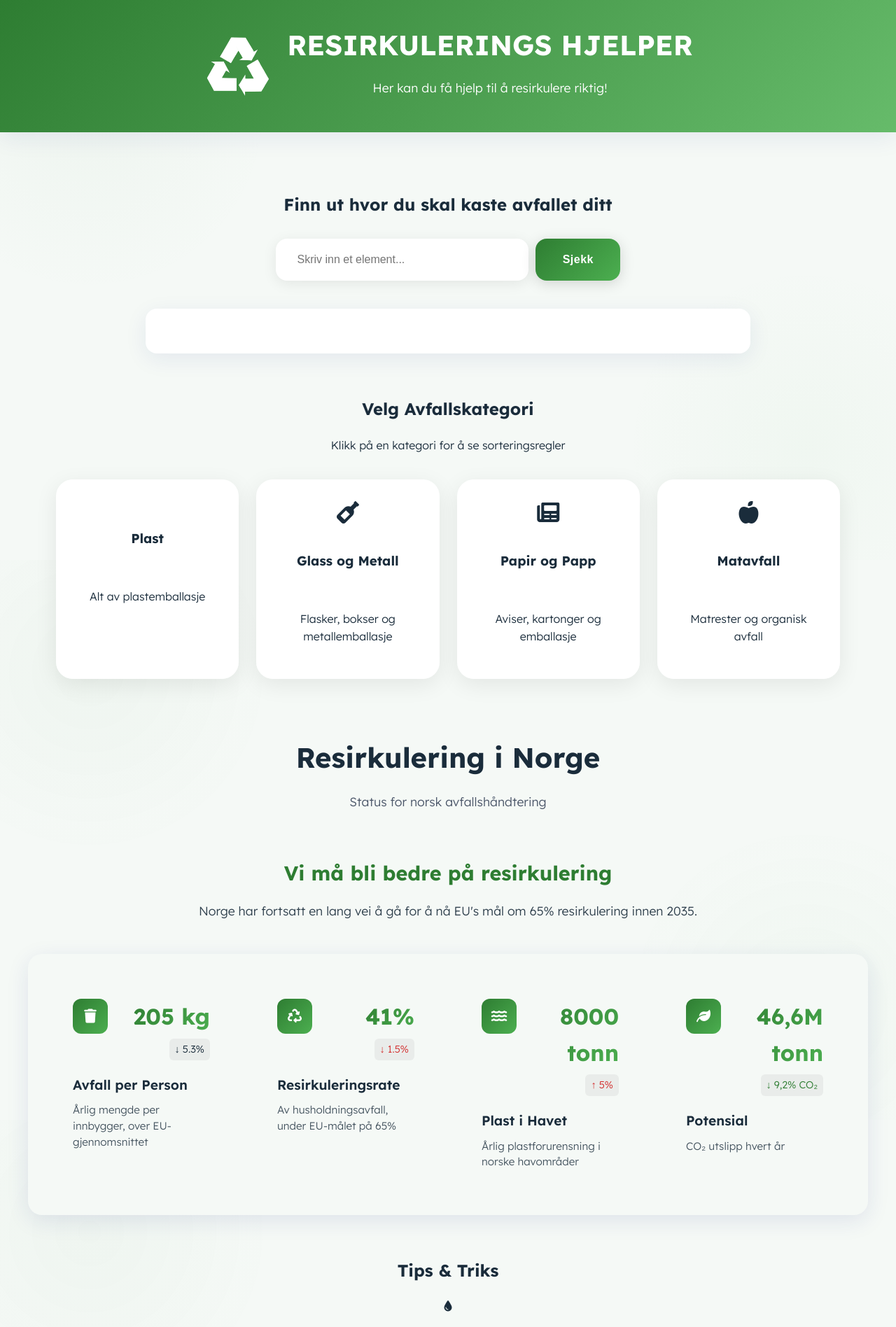
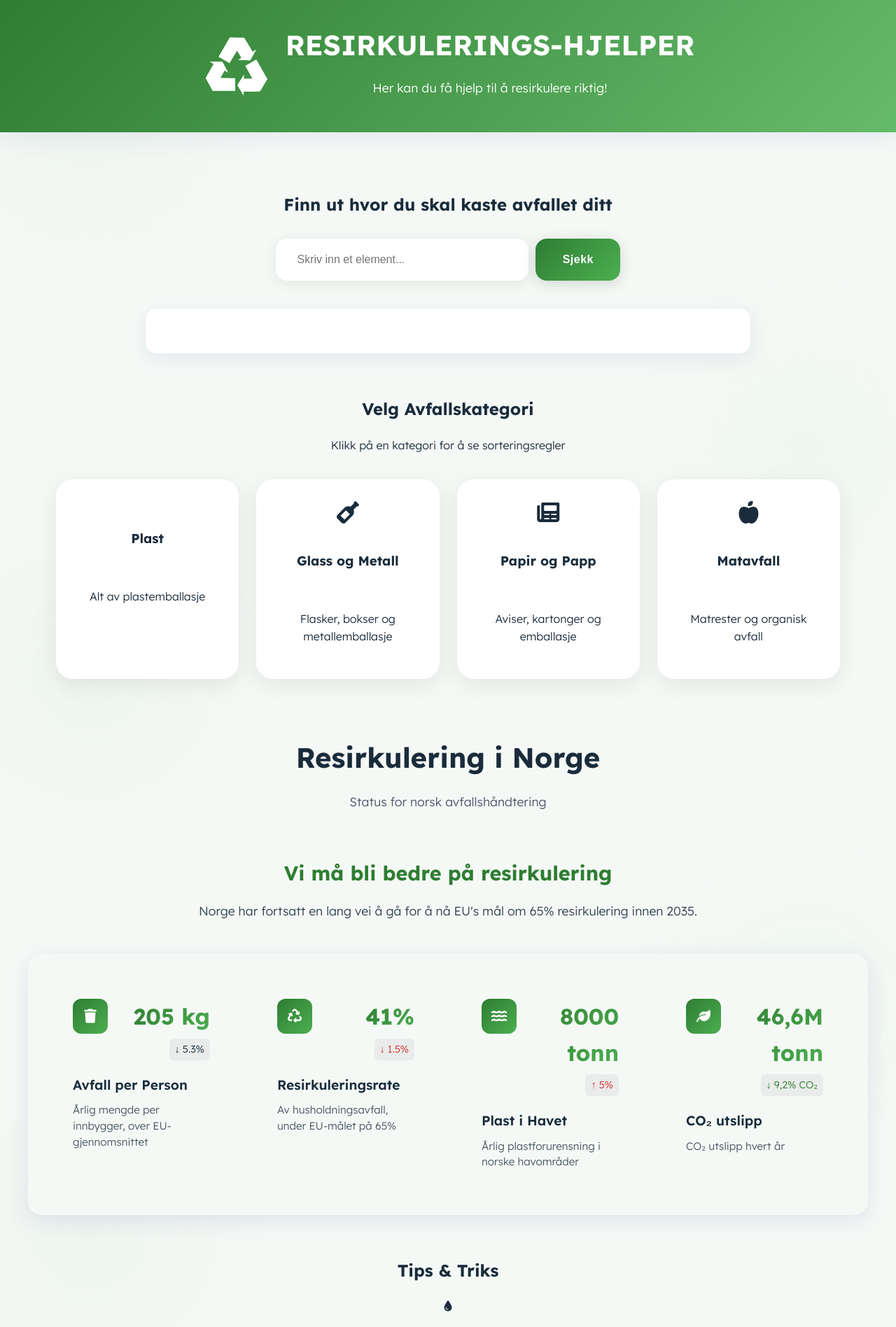
Before and after one commit to BTho008/ResirkuleringsNettside, a plain HTML site: page index.html in a window 1280 px wide. Shown: the top 1896 px of the page at 70% size. Drawn offline with nearby package versions, Linux system fonts and the light colour scheme.

Commit message:
Index changes

```diff
--- a/index.html
+++ b/index.html
@@ -21,7 +21,7 @@
             <div class="header-content">
             <img src="Eco.png" alt="Logo" class="logo">
             <div class="header-text">
-                <h1>RESIRKULERINGS HJELPER</h1>
+                <h1>RESIRKULERINGS-HJELPER</h1>
                 <p>Her kan du få hjelp til å resirkulere riktig!</p>
             </div>
         </div>
@@ -192,7 +192,7 @@
                                 </div>
                             </div>
                             <div class="stat-info">
-                                <h3>Potensial</h3>
+                                <h3>CO₂ utslipp</h3>
                                 <p class="stat-description">CO₂ utslipp hvert år</p>
                             </div>
                         </div>
```
Also changed, not shown: 1 other file.
